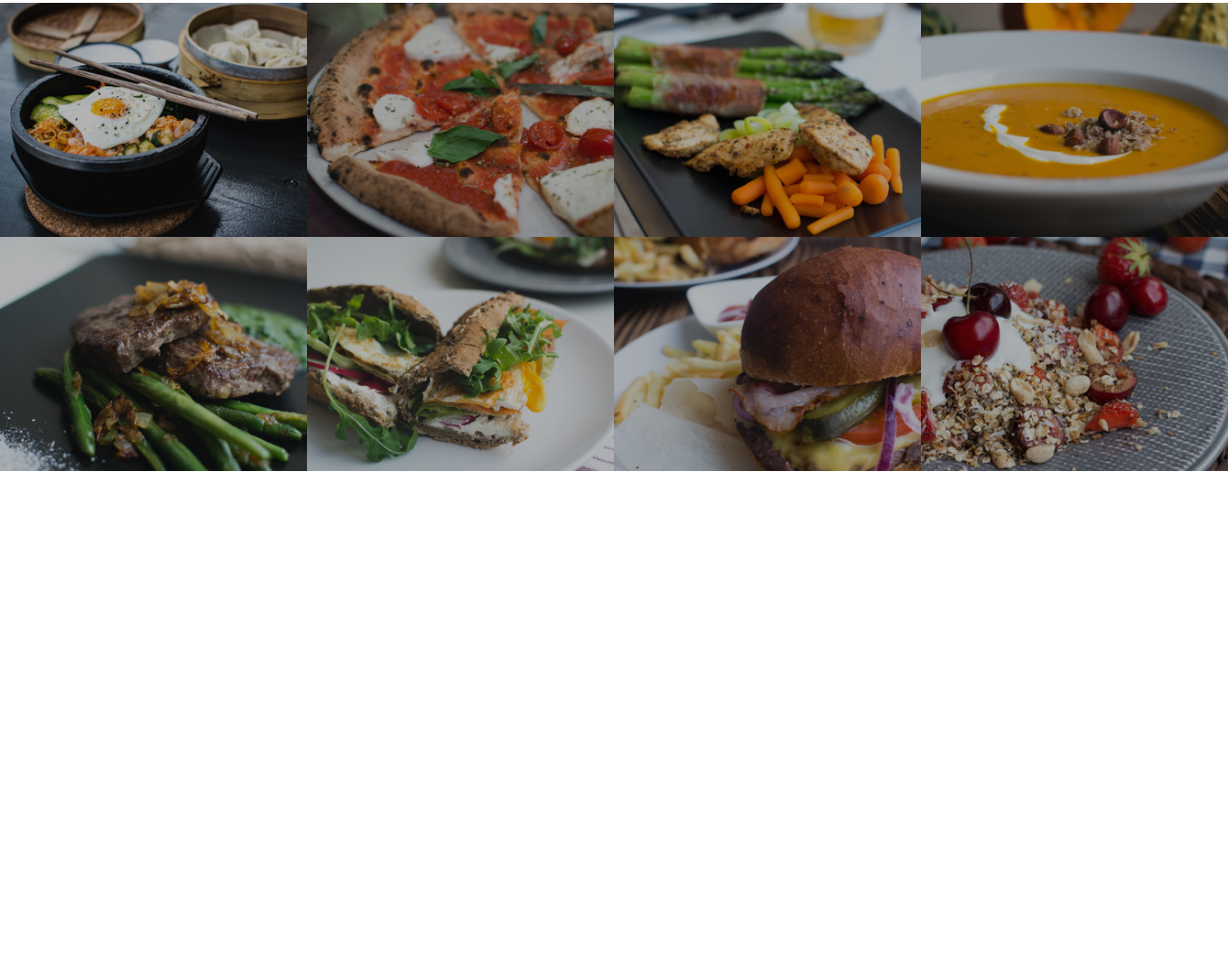
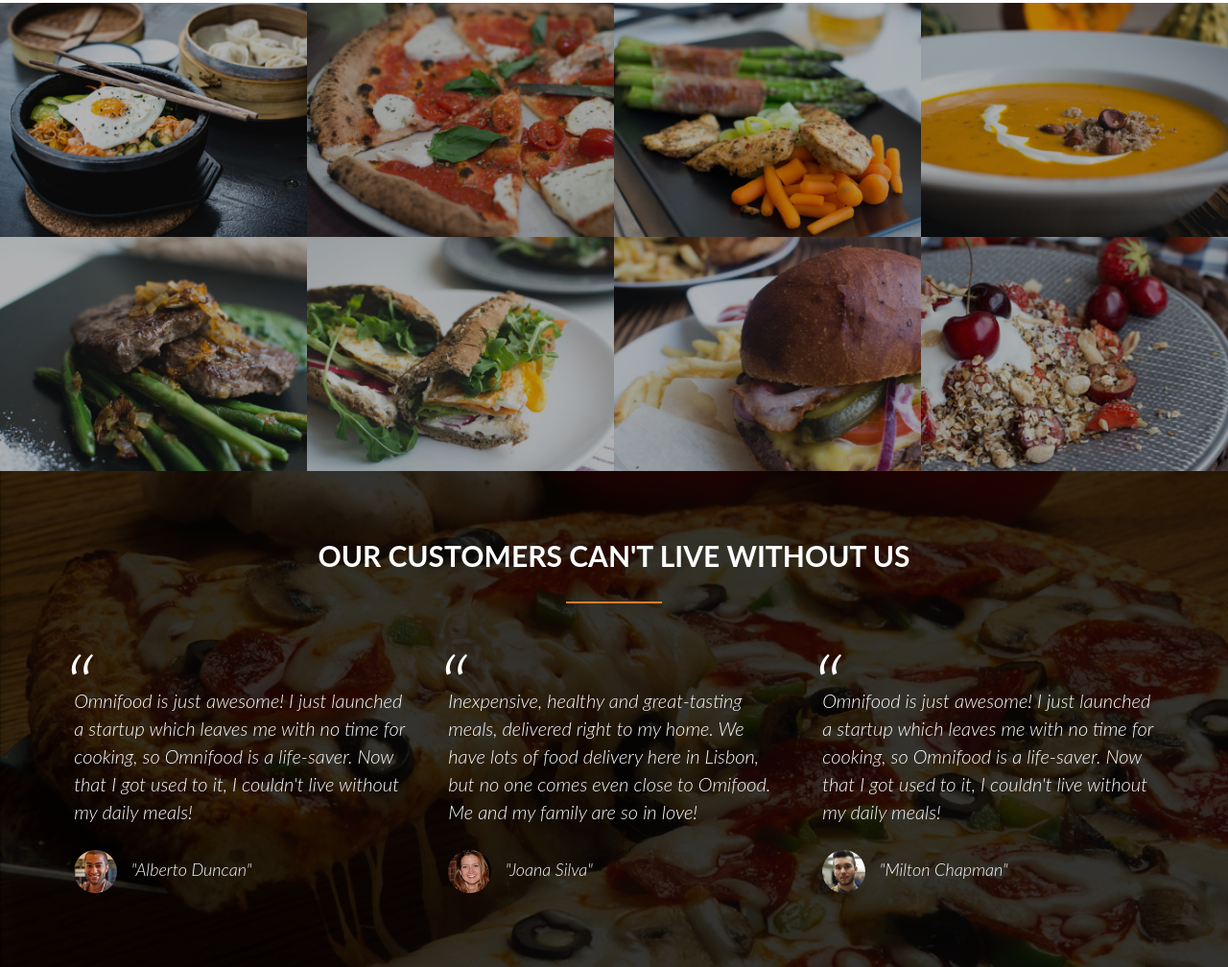
Before and after one commit to cyrbdev/Omnifood-Web-Site, a plain HTML site: page index.html in a window 1280 px wide. Shown: the part 1497-2505 px from the top of the page at 96% size. Before the commit the page ends 1988 px from the top, so only its background shows below. Drawn offline with nearby package versions, Linux system fonts and the light colour scheme.

Commit message:
Testimonial section: The HTML and CSS are 98% done!!!

```diff
--- a/index.html
+++ b/index.html
@@ -106,6 +106,55 @@
 
             </div>
         </section>
+
+        <section class="testimonial" id="testimonials">
+
+            <div class="row">
+                <h2>OUR CUSTOMERS CAN'T LIVE WITHOUT US</h2>
+            </div>
+
+            <div class="row testimonial_container">
+                <div class="text_testimonial">
+                    <blockquote>
+                        Omnifood is just awesome!
+                        I just launched a startup which leaves
+                        me with no time for cooking,
+                        so Omnifood is a life-saver. Now that I got used to it,
+                        I couldn't live without my daily meals!
+                        <cite>
+                            <img src="img/customer-1.jpg" alt="customer 1">
+                            "Alberto Duncan"
+                        </cite>
+                    </blockquote>
+                </div>
+                <div class="text_testimonial">
+                    <blockquote>
+                        Inexpensive, healthy and great-tasting meals, delivered right to my home.
+                        We have lots of food delivery here in Lisbon,
+                        but no one comes even close to Omifood. Me and my family are so in love!
+                        <cite>
+                            <img src="img/customer-2.jpg" alt="customer 2">
+                            "Joana Silva"
+                        </cite>
+                    </blockquote>
+                </div>
+                <div class="text_testimonial">
+                    <blockquote>
+                        Omnifood is just awesome!
+                        I just launched a startup which leaves
+                        me with no time for cooking,
+                        so Omnifood is a life-saver. Now that I got used to it,
+                        I couldn't live without my daily meals!
+                        <cite>
+                            <img src="img/customer-3.jpg" alt="customer 3">
+                            "Milton Chapman"
+                        </cite>
+                    </blockquote>
+                </div>
+            </div>
+
+        </section>
+
         <script src="https://unpkg.com/ionicons@5.0.0/dist/ionicons.js"></script>
     </body>
 </html>
--- a/style.css
+++ b/style.css
@@ -192,3 +192,66 @@ p {
     margin-bottom: 10px;
     --ionicon-stroke-width: 20px;
 }
+
+.testimonial {
+    background-image: linear-gradient(rgba(0,0,0,0.8), rgba(0,0,0,0.8)), url(img/back-customers.jpg);
+    background-size: cover;
+    background-position: center;
+    background-attachment: fixed;
+    padding: 70px 0;
+    color: white;
+}
+
+.testimonial h2 {
+    color: white;
+    text-align: center;
+    margin-bottom: 40px;
+}
+
+.testimonial_container {
+    display: flex;
+    gap: 30px;
+    color: white;
+}
+
+.text_testimonial {
+    flex: 1;
+    display: flex;
+}
+
+blockquote {
+    padding: 2%;
+    font-style: italic;
+    line-height: 145%;
+    position: relative;
+    margin-top: 40px;
+    color: white;
+    display: flex;
+    flex-direction: column;
+    width: 100%;
+}
+
+blockquote::before {
+    content: "\201C";
+    font-size: 500%;
+    display: block;
+    position: absolute;
+    top: -5px;
+    left: -5px;
+}
+
+cite {
+    display: block;
+    margin-top: 25px;
+    font-size: 90%;
+    margin-top: auto;
+    padding-top: 25px;
+}
+
+cite img {
+    height: 45px;
+    width: 45px;
+    border-radius: 50%;
+    vertical-align: middle;
+    margin-right: 10px;
+}
```
Lines whose indentation alone changed are shown as unchanged.
